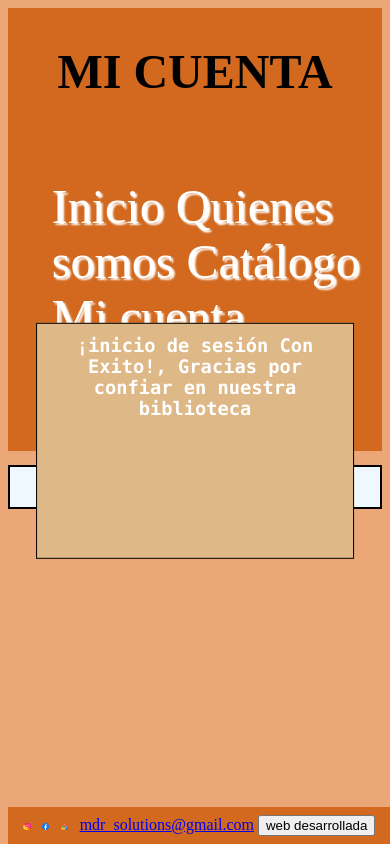
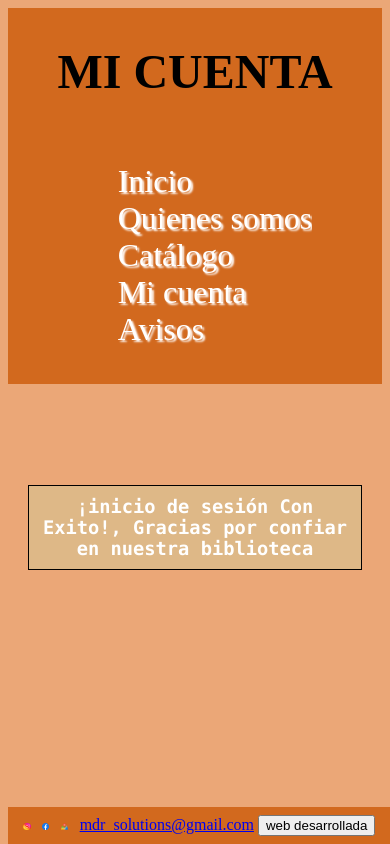
Before and after one commit to MDR-Solutions/biblioteca, a PHP site: page /socioexito.html in a window 390 px wide. Run offline with PHP 8.4, Linux system fonts and the light colour scheme.

Commit message:
Update socios-exito.css

```diff
--- a/socios-exito.css
+++ b/socios-exito.css
@@ -45,6 +45,7 @@ li a:hover { /*hover=al pasar el ratón se visualiza una caja*/
 header h1 {
     color: black;
     font-size: 300%;
+    text-align: ce
 }
 header {
     background-color: chocolate;
@@ -57,18 +58,17 @@ body{
     background-color:  rgb(235, 167, 119);
 }
 .cuenta-exito {
+
     display: flex;
     flex-direction: column;
     border: 1px solid black;
     background-color: burlywood;
     color: white;
     padding: 3%;
-    position: absolute;
-    top: 50%;
-    left: 50%;
-    transform: translate(-50%, -50%);
+    margin: auto;
     text-align: center;
-    font-family: "Lucida Console", "Courier New", monospace;;
+    font-family: "Lucida Console", "Courier New", monospace;
+    margin-top: 8%;
 }
 footer{
     background-color: chocolate;
@@ -89,15 +89,25 @@ footer{
 @media (max-width:800px){
     .container{
         display: grid;
-        grid-template-areas: ".cuenta-exito";
-        border: solid 2px black;
-        background-color: aliceblue;
+        grid-template-areas: "cuenta-exito";
         padding: 20px;
     }
     .cuenta-exito{
-        display: grid;
-        grid-area: ".cuenta-exito";
-        height: 25%;
-        width: 75%;
+        text-align: center;
+        display: flex;
+        flex-direction: column;
+        grid-area: "cuenta-exito";
+        height: auto;
+        width: auto;
+        margin-top: 20%;
     }
+    nav{
+        display: flex;
+        font-size: 200%;
+        }
+    nav a{
+        display: flex;
+        flex-direction: column;
+        justify-content: center;
+        }
 }
```
